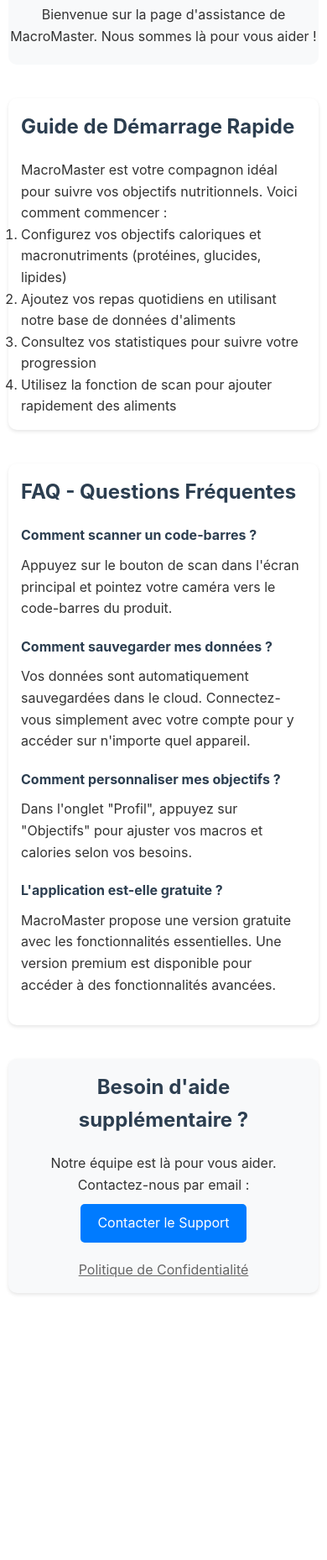
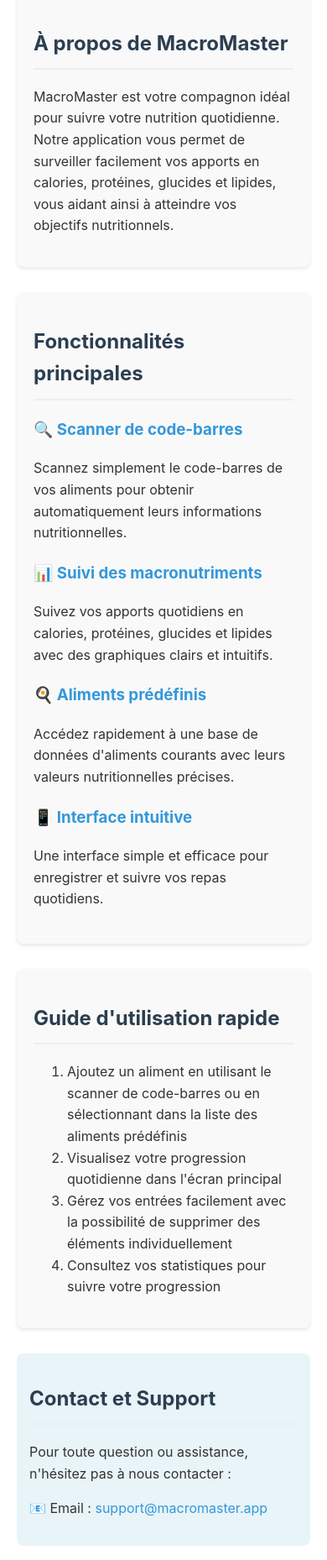
Before and after one commit to EnzoPereira83/MacroMaster-Support, a plain HTML site: page index.html in a window 390 px wide. Shown: the part 142-2000 px from the top of the page at 84% size. Before the commit the page ends 1732 px from the top, so only its background shows below. Drawn offline with Linux system fonts and the light colour scheme.

Commit message:
Mise à jour complète du site de support

```diff
--- a/index.html
+++ b/index.html
@@ -3,139 +3,115 @@
 <head>
     <meta charset="UTF-8">
     <meta name="viewport" content="width=device-width, initial-scale=1.0">
-    <title>Assistance MacroMaster</title>
+    <title>Support MacroMaster</title>
     <style>
-        * {
-            margin: 0;
-            padding: 0;
-            box-sizing: border-box;
-        }
-
         body {
             font-family: -apple-system, BlinkMacSystemFont, 'Segoe UI', Roboto, Oxygen, Ubuntu, Cantarell, 'Open Sans', 'Helvetica Neue', sans-serif;
             line-height: 1.6;
-            color: #333;
-            max-width: 1200px;
+            max-width: 800px;
             margin: 0 auto;
             padding: 20px;
+            color: #333;
         }
-
-        header {
-            text-align: center;
-            padding: 40px 0;
-            background: #f8f9fa;
-            border-radius: 10px;
-            margin-bottom: 40px;
+        h1, h2 {
+            color: #2c3e50;
+            border-bottom: 2px solid #eee;
+            padding-bottom: 10px;
         }
-
-        h1 {
-            color: #2c3e50;
-            margin-bottom: 15px;
-        }
-
         .section {
-            margin-bottom: 40px;
+            margin: 30px 0;
             padding: 20px;
-            background: white;
-            border-radius: 10px;
+            background: #f9f9f9;
+            border-radius: 8px;
             box-shadow: 0 2px 4px rgba(0,0,0,0.1);
         }
-
-        h2 {
-            color: #2c3e50;
-            margin-bottom: 20px;
+        .feature {
+            margin: 20px 0;
         }
-
-        .faq-item {
-            margin-bottom: 20px;
+        .feature h3 {
+            color: #3498db;
         }
-
-        .faq-question {
-            font-weight: bold;
-            color: #2c3e50;
-            margin-bottom: 10px;
+        a {
+            color: #3498db;
+            text-decoration: none;
         }
-
+        a:hover {
+            text-decoration: underline;
+        }
         .contact-info {
-            background: #f8f9fa;
-            padding: 20px;
-            border-radius: 10px;
+            background: #e8f4f8;
+            padding: 15px;
+            border-radius: 8px;
+            margin-top: 30px;
+        }
+        .footer {
+            margin-top: 40px;
+            padding-top: 20px;
+            border-top: 1px solid #eee;
             text-align: center;
-        }
-
-        .contact-button {
-            display: inline-block;
-            padding: 10px 20px;
-            background: #007bff;
-            color: white;
-            text-decoration: none;
-            border-radius: 5px;
-            margin-top: 10px;
-        }
-
-        .contact-button:hover {
-            background: #0056b3;
-        }
-
-        @media (max-width: 768px) {
-            body {
-                padding: 10px;
-            }
-
-            header {
-                padding: 20px 0;
-            }
-
-            .section {
-                padding: 15px;
-            }
+            font-size: 0.9em;
+            color: #666;
         }
     </style>
 </head>
 <body>
-    <header>
-        <h1>Assistance MacroMaster</h1>
-        <p>Bienvenue sur la page d'assistance de MacroMaster. Nous sommes là pour vous aider !</p>
-    </header>
+    <h1>Support MacroMaster</h1>
 
     <div class="section">
-        <h2>Guide de Démarrage Rapide</h2>
-        <p>MacroMaster est votre compagnon idéal pour suivre vos objectifs nutritionnels. Voici comment commencer :</p>
+        <h2>À propos de MacroMaster</h2>
+        <p>MacroMaster est votre compagnon idéal pour suivre votre nutrition quotidienne. Notre application vous permet de surveiller facilement vos apports en calories, protéines, glucides et lipides, vous aidant ainsi à atteindre vos objectifs nutritionnels.</p>
+    </div>
+
+    <div class="section">
+        <h2>Fonctionnalités principales</h2>
+
+        <div class="feature">
+            <h3>🔍 Scanner de code-barres</h3>
+            <p>Scannez simplement le code-barres de vos aliments pour obtenir automatiquement leurs informations nutritionnelles.</p>
+        </div>
+
+        <div class="feature">
+            <h3>📊 Suivi des macronutriments</h3>
+            <p>Suivez vos apports quotidiens en calories, protéines, glucides et lipides avec des graphiques clairs et intuitifs.</p>
+        </div>
+
+        <div class="feature">
+            <h3>🍳 Aliments prédéfinis</h3>
+            <p>Accédez rapidement à une base de données d'aliments courants avec leurs valeurs nutritionnelles précises.</p>
+        </div>
+
+        <div class="feature">
+            <h3>📱 Interface intuitive</h3>
+            <p>Une interface simple et efficace pour enregistrer et suivre vos repas quotidiens.</p>
+        </div>
+    </div>
+
+    <div class="section">
+        <h2>Guide d'utilisation rapide</h2>
         <ol>
-            <li>Configurez vos objectifs caloriques et macronutriments (protéines, glucides, lipides)</li>
-            <li>Ajoutez vos repas quotidiens en utilisant notre base de données d'aliments</li>
+            <li>Ajoutez un aliment en utilisant le scanner de code-barres ou en sélectionnant dans la liste des aliments prédéfinis</li>
+            <li>Visualisez votre progression quotidienne dans l'écran principal</li>
+            <li>Gérez vos entrées facilement avec la possibilité de supprimer des éléments individuellement</li>
             <li>Consultez vos statistiques pour suivre votre progression</li>
-            <li>Utilisez la fonction de scan pour ajouter rapidement des aliments</li>
         </ol>
     </div>
 
-    <div class="section">
-        <h2>FAQ - Questions Fréquentes</h2>
-        <div class="faq-item">
-            <p class="faq-question">Comment scanner un code-barres ?</p>
-            <p>Appuyez sur le bouton de scan dans l'écran principal et pointez votre caméra vers le code-barres du produit.</p>
-        </div>
-        <div class="faq-item">
-            <p class="faq-question">Comment sauvegarder mes données ?</p>
-            <p>Vos données sont automatiquement sauvegardées dans le cloud. Connectez-vous simplement avec votre compte pour y accéder sur n'importe quel appareil.</p>
-        </div>
-        <div class="faq-item">
-            <p class="faq-question">Comment personnaliser mes objectifs ?</p>
-            <p>Dans l'onglet "Profil", appuyez sur "Objectifs" pour ajuster vos macros et calories selon vos besoins.</p>
-        </div>
-        <div class="faq-item">
-            <p class="faq-question">L'application est-elle gratuite ?</p>
-            <p>MacroMaster propose une version gratuite avec les fonctionnalités essentielles. Une version premium est disponible pour accéder à des fonctionnalités avancées.</p>
-        </div>
+    <div class="contact-info">
+        <h2>Contact et Support</h2>
+        <p>Pour toute question ou assistance, n'hésitez pas à nous contacter :</p>
+        <p>📧 Email : <a href="mailto:support@macromaster.app">support@macromaster.app</a></p>
     </div>
 
-    <div class="section contact-info">
-        <h2>Besoin d'aide supplémentaire ?</h2>
-        <p>Notre équipe est là pour vous aider. Contactez-nous par email :</p>
-        <a href="mailto:techper6@gmail.com" class="contact-button">Contacter le Support</a>
-        <p style="margin-top: 20px;">
-            <a href="privacy.html" style="color: #666; text-decoration: underline;">Politique de Confidentialité</a>
-        </p>
+    <div class="section">
+        <h2>Liens utiles</h2>
+        <ul>
+            <li><a href="privacy.html">Politique de confidentialité</a></li>
+            <li><a href="https://apps.apple.com/app/macromaster/id123456789">MacroMaster sur l'App Store</a></li>
+        </ul>
+    </div>
+
+    <div class="footer">
+        <p> 2025 MacroMaster. Tous droits réservés.</p>
     </div>
 </body>
 </html>
```
Also changed, not shown: privacy.html (+60 -108 lines).
